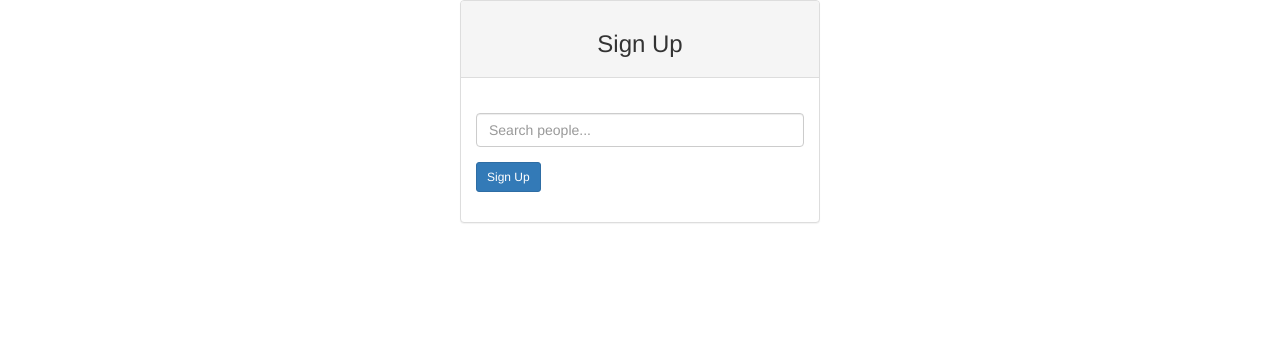
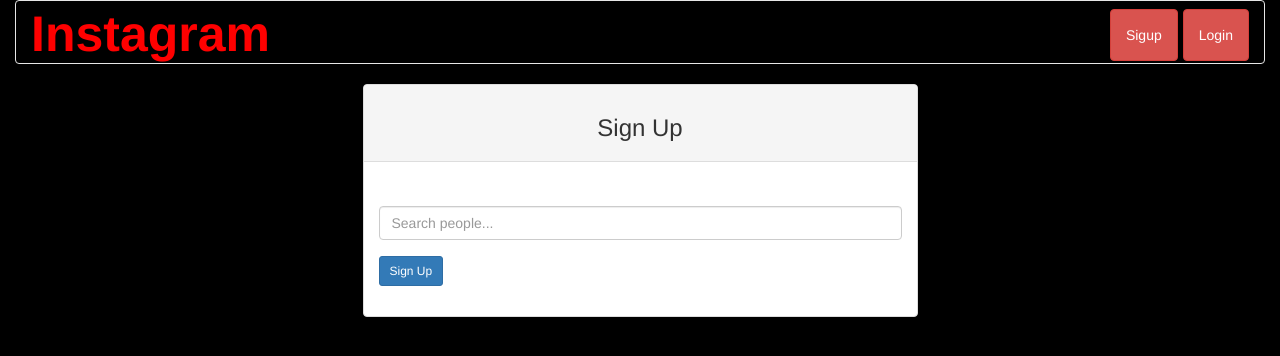
Before and after one commit to ngetichnicholas/Instagram-Replica, a Django app: template photos/templates/registration/registration_form.html in a window 1280 px wide. Shown: the top 356 px of the page. Run offline with Django 3.2, Linux system fonts and the light colour scheme; the template is opened without the code that fills it: values that come from a table or form of the project are taken from there, others are empty; some libraries are stand-ins or nearby versions.

Commit message:
Update registration forms

```diff
--- a/photos/templates/registration/base.html
+++ b/photos/templates/registration/base.html
@@ -1,35 +1,87 @@
 {% load bootstrap3 %}
 {% load static %}
+{% load cloudinary %}
 <!DOCTYPE html>
-<html>
+<html lang="en">
 
 <head>
-  <meta charset="utf-8">
-  <meta name="viewport" content="width=device-width, initial-scale=1">
-
-
-  {%if title%}
-
+  <meta charset="UTF-8">
+  <meta http-equiv="X-UA-Compatible" content="IE=edge">
+  <link rel="icon" href="https://res.cloudinary.com/dbos9xidr/image/upload/v1625817525/parrot-PROFILE_oldbvn.jpg">
+  <meta name="viewport" content="width=device-width, initial-scale=1.0"> {% if title %}
   <title>{{title}}</title>
-
-  {%endif%}
+  {% else %}
+  <title>Instagram |Clone </title>
+  {% endif %}
 
   {% block styles %}
-    {% bootstrap_css %}
-  {% endblock %}
-
+  {% bootstrap_css %}
+  <link rel="stylesheet" href="{% static 'css/index.css' %}">
+  {% endblock styles %}
 </head>
 
 <body>
+  <div class="container-fluid">
+    <nav class="navbar navbar-default">
+      <div class="container-fluid">
+        <!-- Brand and toggle get grouped for better mobile display -->
+        <div class="navbar-header">
+          <a class="navbar-brand" href="{% url 'home' %}">
+            <p style="color: red;font-size:50px;">Instagram</p>
+          </a>
+          <button type="button" class="navbar-toggle collapsed" data-toggle="collapse"
+            data-target="#bs-example-navbar-collapse-1" aria-expanded="false">
+            <span class="sr-only">Toggle navigation</span>
+            <span class="icon-bar"></span>
+            <span class="icon-bar"></span>
+            <span class="icon-bar"></span>
+          </button>
+        </div>
+        <!-- Collect the nav links, forms, and other content for toggling -->
+        <div class="collapse navbar-collapse" id="bs-example-navbar-collapse-1">
+          <ul class="nav navbar-nav navbar-right">
+            <li>
+              <div class="col-sm-6 col-md-6">
+                {% if user.is_authenticated %}
+            <li class="dropdown">
+              <a href="#" class="dropdown-toggle btn btn-default" data-toggle="dropdown" role="button"
+                aria-expanded="false">Account
+                <span class="caret"></span>
+              </a>
+              <ul class="dropdown-menu" role="menu">
+                <li>
+                  <a href="/accounts/password/change">Change Password</a>
+                </li>
+                <li>
+                  <a href="/logout">Logout</a>
+                </li>
+              </ul>
+            </li>
+            {% else %}
+            <li>
+              <a class='btn btn-danger' style="color: white;" href="/accounts/register">Sigup</a>
+            </li>
+            <li>
+              <a class='btn btn-danger' style="color: white; margin-left:5px" href="/accounts/login">Login</a>
+            </li>
 
-  {% block content %}  {%endblock%}
+            {% endif %}
+        </div>
+        </li>
+        </ul>
+      </div>
 
+  </div>
+  {% block content %}
+  {% endblock content %}
 
   {% block scripts %}
-    <script src="https://ajax.googleapis.com/ajax/libs/jquery/3.2.1/jquery.min.js"></script>
-    {% bootstrap_javascript %}
-  {% endblock %}
-
+  <script src="https://ajax.googleapis.com/ajax/libs/jquery/3.2.1/jquery.min.js"></script>
+  <script src="https://code.jquery.com/jquery-3.3.1.min.js"
+    integrity="sha256-FgpCb/KJQlLNfOu91ta32o/NMZxltwRo8QtmkMRdAu8=" crossorigin="anonymous"></script>
+  {% bootstrap_javascript %}
+  <script src="../static/js/script.js"></script>
+  {% endblock scripts %}
 </body>
 
 </html>
--- a/photos/templates/registration/login.html
+++ b/photos/templates/registration/login.html
@@ -4,8 +4,8 @@
 <div class="container">
   <div class="row">
     <!-- Empty div -->
-    <div class="col-md-4"></div>
-    <div class="col-md-4">
+    <div class="col-md-3"></div>
+    <div class="col-md-6">
       {% if form.errors %}
       <p> Password or Username is incorrect </p>
       {% endif %}
@@ -34,7 +34,7 @@
 
     </div>
     <!-- empty div -->
-    <div class="col-md-4"></div>
+    <div class="col-md-3"></div>
   </div>
 </div>
 
--- a/photos/templates/registration/registration_form.html
+++ b/photos/templates/registration/registration_form.html
@@ -4,36 +4,31 @@
 <div class="container">
   <div class="row">
     <!-- Empty div -->
-    <div class="col-md-4"></div>
-    <div class="col-md-4">
+    <div class="col-md-3"></div>
+    <div class="col-md-6">
       {% if form.errors %}
-        <p> Some Information Might be Incorrect </p>
+      <p> Some Information Might be Incorrect </p>
       {% endif %}
       <div class="panel panel-default">
-
         <div class="panel-heading">
           <h3 class="text-center">Sign Up</h3>
         </div>
         <div class="panel-body">
-
-          <form  action="/accounts/register/" method="post">
+          <form action="/accounts/register/" method="post">
             {% csrf_token %}
             {% bootstrap_form form %}
             <div class="form-group">
               <input type="submit" class="btn btn-primary btn-sm" value="Sign Up">
             </div>
-
             <input type="hidden" name="next" value="{{next}}">
-
           </form>
-
         </div>
 
       </div>
 
     </div>
     <!-- empty div -->
-    <div class="col-md-4"></div>
+    <div class="col-md-3"></div>
   </div>
 </div>
 
--- a/photos/views.py
+++ b/photos/views.py
@@ -6,8 +6,8 @@
 
 # Create your views here.
 def index(request):
-  form = SearchForm()
-  return render(request,'index.html',{'form':form})
+  search_form = SearchForm()
+  return render(request,'index.html',{'form':search_form})
 
 def search(request):
   return redirect('home')
```
